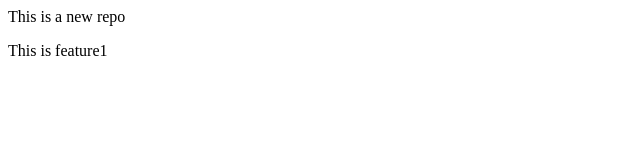
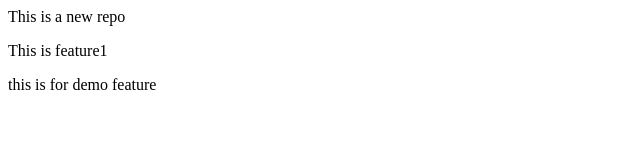
Before and after one commit to shrutiarora6/localrepo, a plain HTML site: page index.html in a window 1280 px wide. Shown: the whole page, without its empty margins (0-640 px from the left). Drawn offline with Linux system fonts and the light colour scheme.

Commit message:
demo feature

```diff
--- a/index.html
+++ b/index.html
@@ -1,2 +1,3 @@
 <p>This is a new repo</p>
 <p>This is feature1</p>
+<p>this is for demo feature</p>
```
